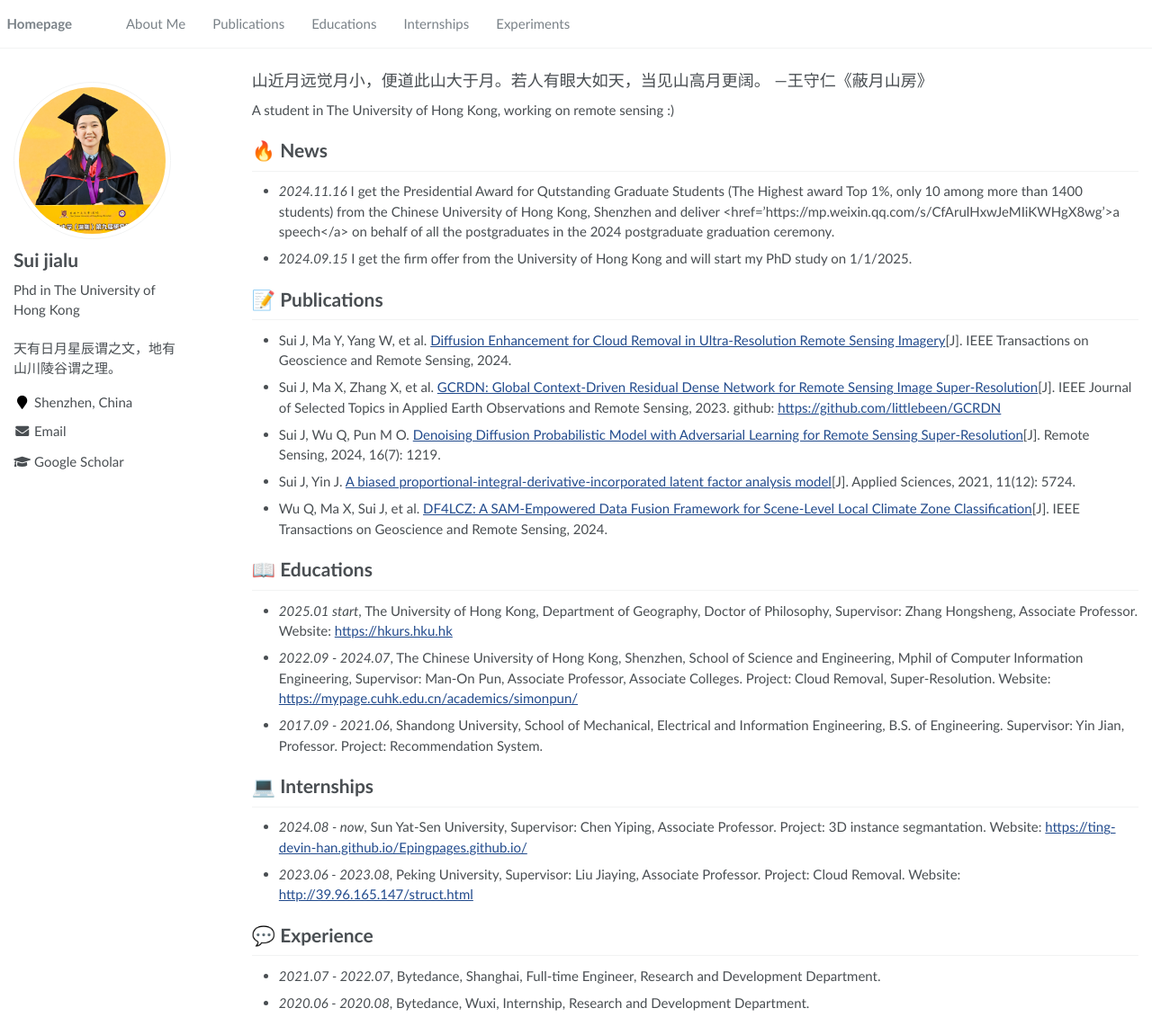
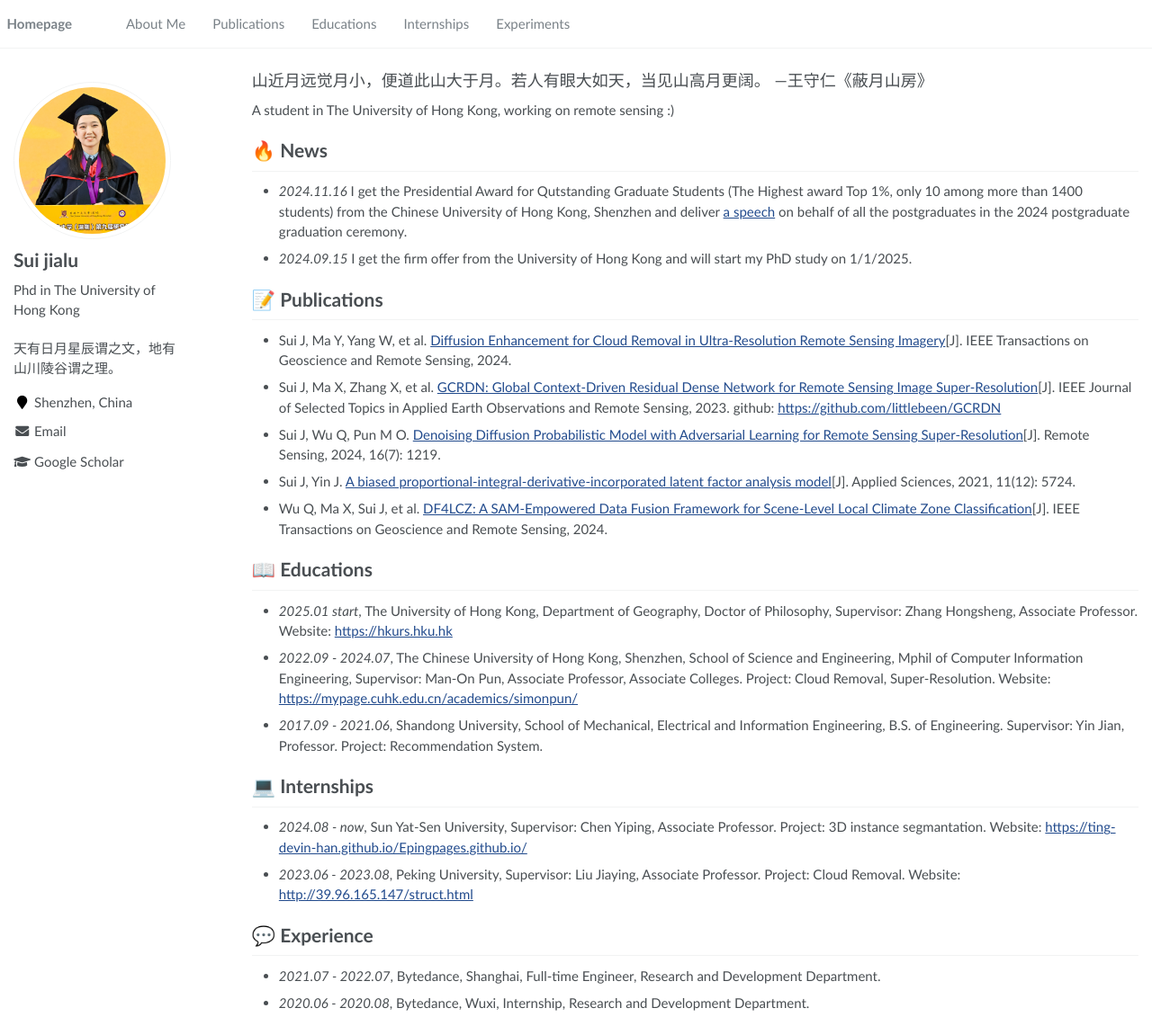
Before and after one commit to littlebeen/littlebeen_homepage, a Jekyll site: the page built from _pages/about.md, in a window 1280 px wide and 1141 px high. Shown: the whole window at 90% size. Built offline with Jekyll 4.4.1, drawn with Linux system fonts in a browser that asks for light colours.

Commit message:
Update about.md

```diff
--- a/_pages/about.md
+++ b/_pages/about.md
@@ -22,7 +22,7 @@ redirect_from:
 
 # 🔥 News
 
-- *2024.11.16* I get the Presidential Award for Qutstanding Graduate Students (The Highest award Top 1%, only 10 among more than 1400 students) from the Chinese University of Hong Kong, Shenzhen and deliver <href='https://mp.weixin.qq.com/s/CfArulHxwJeMIiKWHgX8wg'>a speech</a> on behalf of all the postgraduates in the 2024 postgraduate graduation ceremony.
+- *2024.11.16* I get the Presidential Award for Qutstanding Graduate Students (The Highest award Top 1%, only 10 among more than 1400 students) from the Chinese University of Hong Kong, Shenzhen and deliver <a href='https://mp.weixin.qq.com/s/CfArulHxwJeMIiKWHgX8wg'>a speech</a> on behalf of all the postgraduates in the 2024 postgraduate graduation ceremony.
 
 - *2024.09.15* I get the firm offer from the University of Hong Kong and will start my PhD study on 1/1/2025.
 
```
